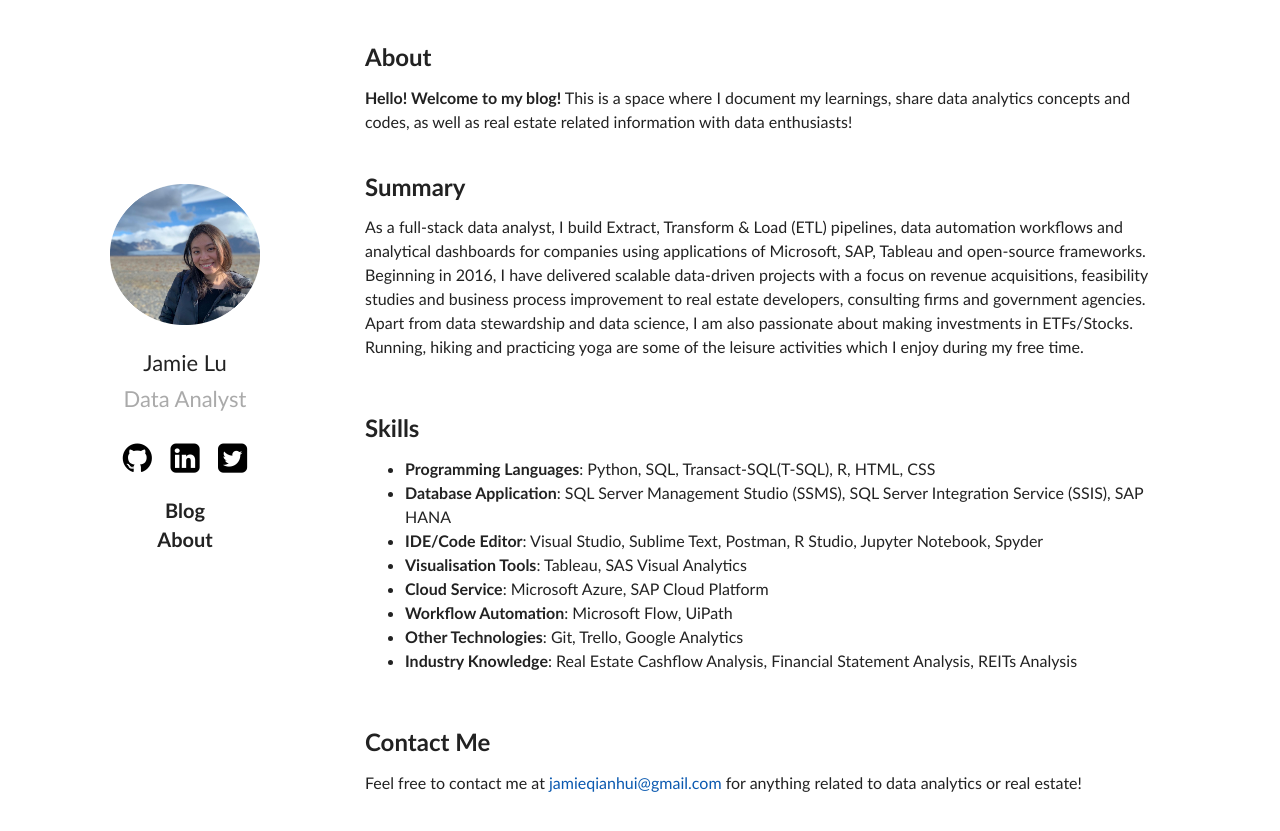
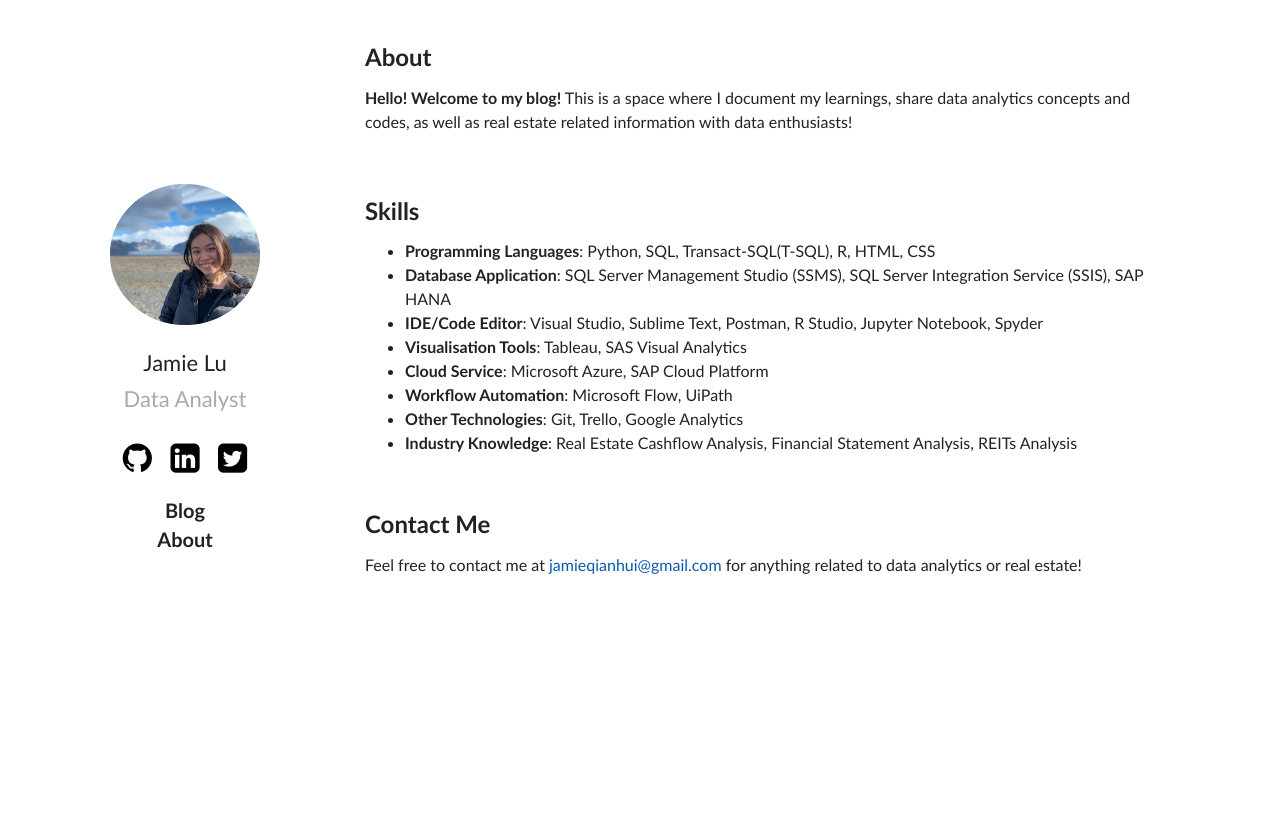
Before and after one commit to jamieqianhui/jamieqianhui.github.io, a Jekyll site: the page built from about.md, in a window 1280 px wide. Shown: the top 831 px of the page. Built offline with Jekyll 4.4.1, drawn with Linux system fonts in a browser that asks for light colours.

Commit message:
Update about.md

```diff
--- a/about.md
+++ b/about.md
@@ -8,11 +8,6 @@ title:  "About"
 **Hello! Welcome to my blog!** This is a space where I document my learnings, share data analytics concepts and codes, as well as real estate related information with data enthusiasts!
 <br>
 <br>
-## Summary
-
-As a full-stack data analyst, I build Extract, Transform & Load (ETL) pipelines, data automation workflows and analytical dashboards for companies using applications of Microsoft, SAP, Tableau and open-source frameworks. Beginning in 2016, I have delivered scalable data-driven projects with a focus on revenue acquisitions, feasibility studies and business process improvement to real estate developers, consulting firms and government agencies. Apart from data stewardship and data science, I am also passionate about making investments in ETFs/Stocks. Running, hiking and practicing yoga are some of the leisure activities which I enjoy during my free time.
-
-
 <br>
 
 ## Skills
```
